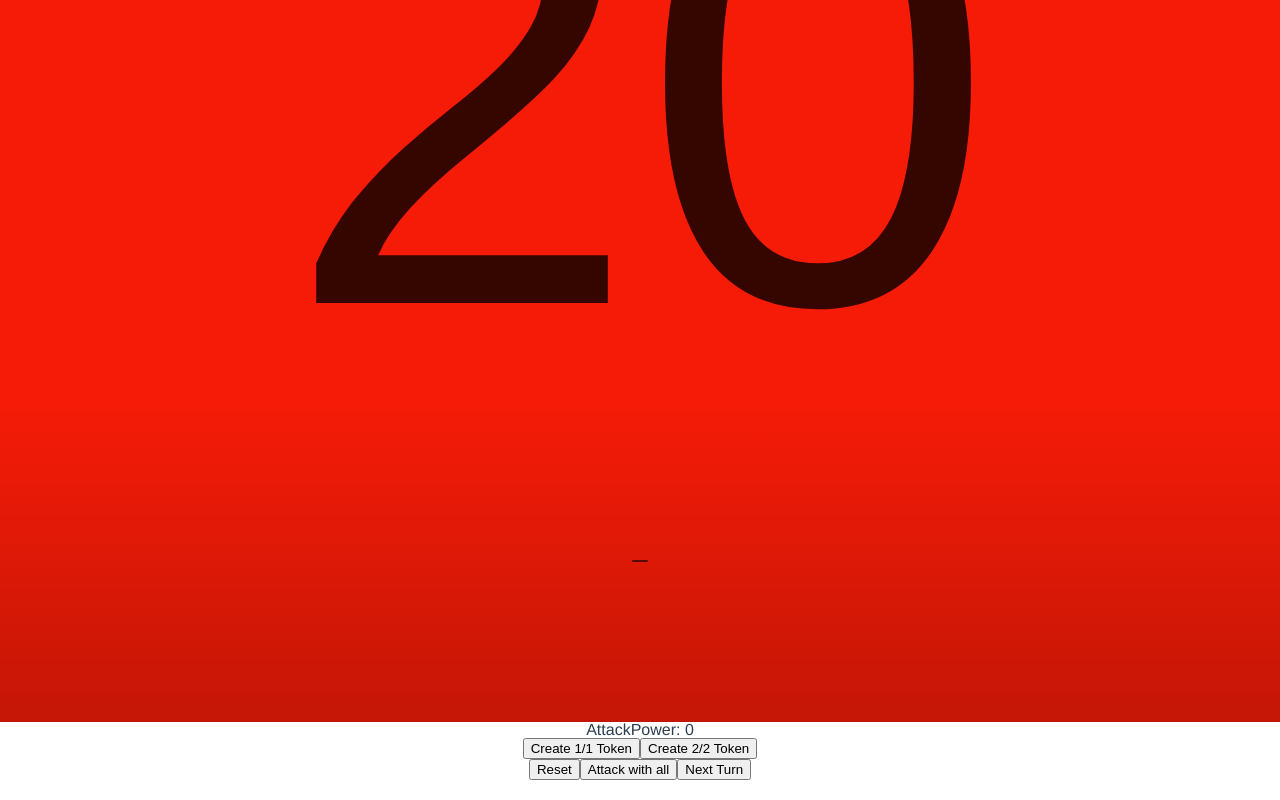
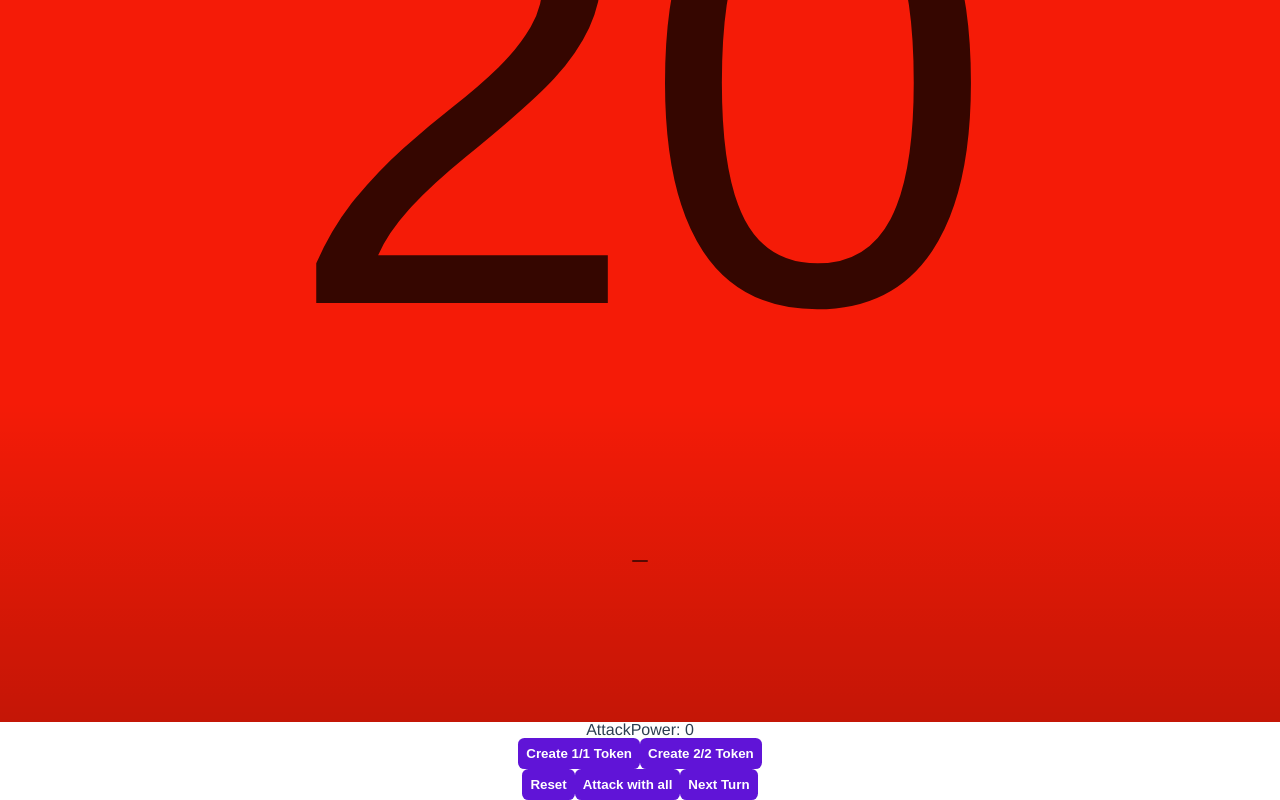
Before and after one commit to h2xd/mtg-token, a Vue app: page / in a window 1280 px wide. Shown: the part 558-1358 px from the top of the page. Built offline with nearby package versions, Linux system fonts and the light colour scheme.

Commit message:
feat(button): add base button

```diff
--- a/src/App.vue
+++ b/src/App.vue
@@ -2,9 +2,9 @@
   <LifePointsCounter :life="player1Store.life" />
   <Board :board="player1Store.board" />
 
-  <button @click="player1Store.reset">Reset</button>
-  <button @click="handleAttackAll">Attack with all</button>
-  <button @click="handleNextTurn">Next Turn</button>
+  <Button @click="player1Store.reset">Reset</Button>
+  <Button @click="handleAttackAll">Attack with all</Button>
+  <Button @click="handleNextTurn">Next Turn</Button>
 </template>
 
 <script lang="ts">
@@ -13,12 +13,14 @@ import { defineComponent } from "vue"
 import { usePlayerStore } from "./stores/playerStore"
 import { hydratePlayerStore } from "./utils/hydratePlayerStore"
 import Board from "./components/Board.vue"
+import Button from "./components/base/Button.vue"
 import LifePointsCounter from "./components/LifePointsCounter.vue"
 
 export default defineComponent({
   name: "App",
   components: {
     Board,
+    Button,
     LifePointsCounter,
   },
   setup() {
@@ -35,11 +37,25 @@ export default defineComponent({
 
 <style>
 :root {
+  /* Main-Colors */
+  --accent-color-background: #6014d7;
+  --accent-color-text: #ffffff;
+
+  /* Mana-Colors */
   --mana-color-red-backgrond: #f51b07;
   --mana-color-red-text: #350600;
+
+  /* Spacing */
+  --space-s: 0.3rem;
   --space-m: 0.5rem;
-  --border-width: 0.1rem;
-  --border-radius: 0.2rem;
+  --space-l: 0.5rem;
+
+  /* Border */
+  --border-width: 0.15rem;
+  --border-radius: 0.4rem;
+
+  /* Transitions */
+  --transition: all 300ms ease-in-out;
 }
 
 #app {
--- a/src/components/Board.vue
+++ b/src/components/Board.vue
@@ -12,8 +12,8 @@
       />
     </ol>
 
-    <button @click="createToken(1, 1)">Create 1/1 Token</button>
-    <button @click="createToken(2, 2)">Create 2/2 Token</button>
+    <Button @click="createToken(1, 1)">Create 1/1 Token</Button>
+    <Button @click="createToken(2, 2)">Create 2/2 Token</Button>
   </div>
 </template>
 
@@ -23,11 +23,13 @@ import { defineComponent, PropType } from "vue"
 import { useBoardStore } from "../stores/boardStore"
 import { TokenCreature } from "../entities/TokenCreature"
 
+import Button from "../components/base/Button.vue"
 import TokenCardDetail from "../components/token/TokenCardDetail.vue"
 
 export default defineComponent({
   name: "Board",
   components: {
+    Button,
     TokenCardDetail,
   },
   props: {
--- /dev/null
+++ b/src/components/base/Button.vue
@@ -0,0 +1,28 @@
+<template>
+  <button class="button">
+    <slot />
+  </button>
+</template>
+
+<style scoped>
+.button {
+  padding: var(--space-m) var(--space-l);
+  background-color: var(--accent-color-background);
+  border: 0;
+  border-radius: var(--border-radius);
+  color: var(--accent-color-text);
+  font-weight: bold;
+  cursor: pointer;
+  outline: 0;
+  transition: var(--transition);
+}
+
+.button:hover {
+  transform: scale(1.05);
+}
+
+.button:active {
+  transform: scale(0.9);
+  transition: none;
+}
+</style>
```
